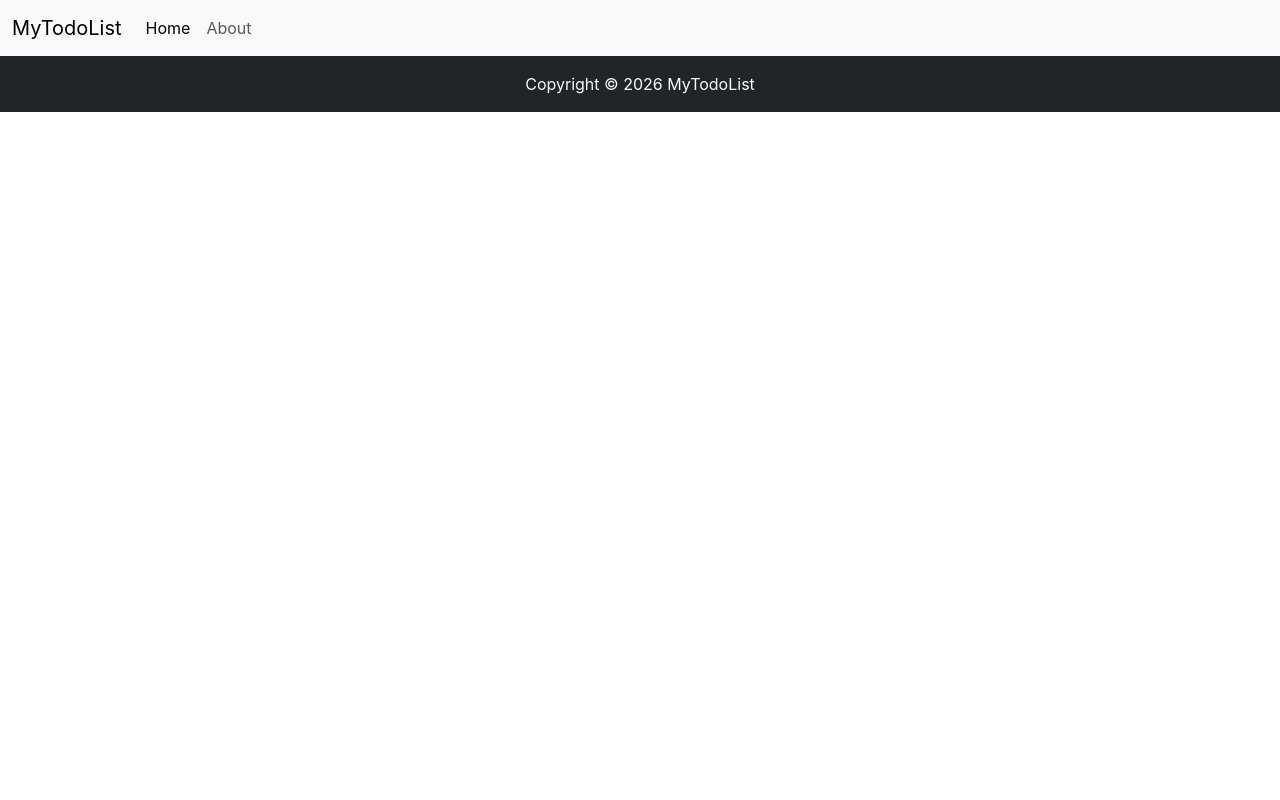
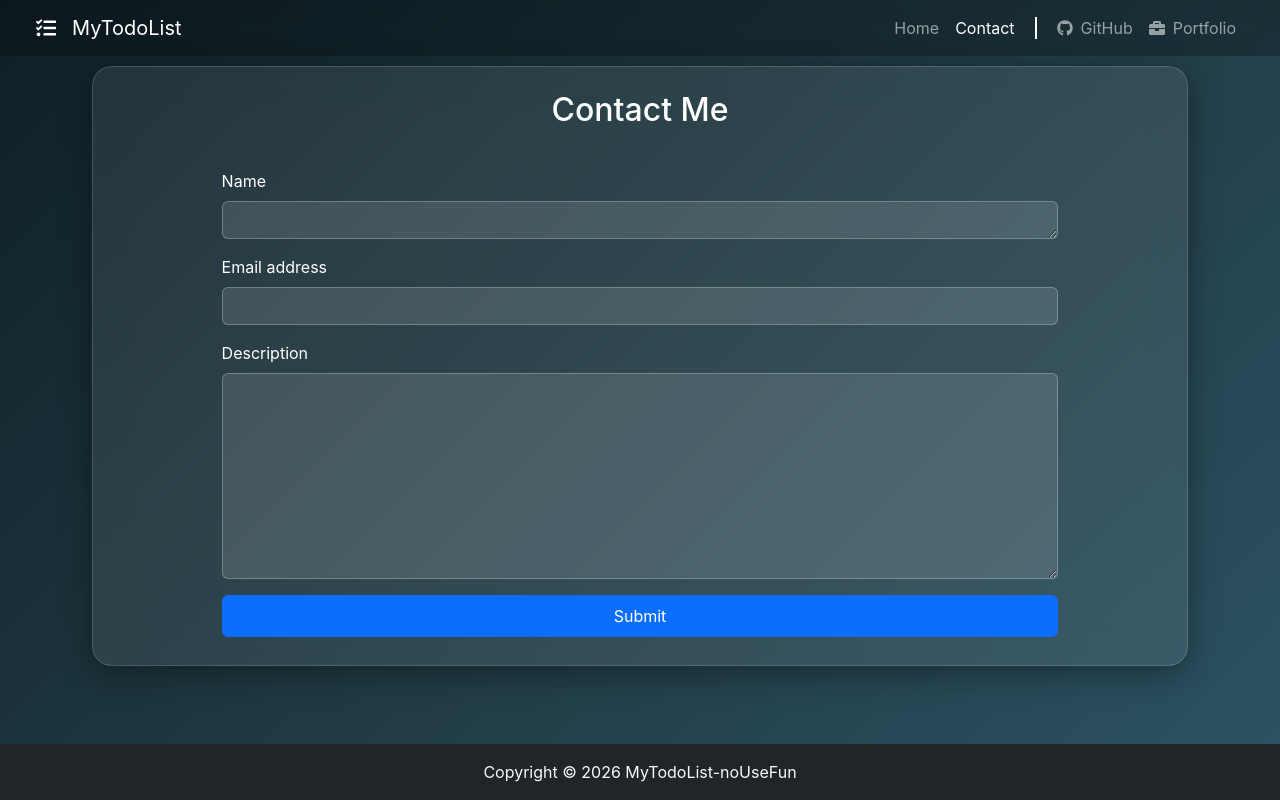
Before and after one commit to no-usefun/todoListApp, a React (Create React App) app: page /ContactMe in a window 1280 px wide. Built offline with nearby package versions, Linux system fonts and the light colour scheme.

Commit message:
COmpleted the todo app

```diff
--- a/package.json
+++ b/package.json
@@ -3,12 +3,14 @@
   "version": "0.1.0",
   "private": true,
   "dependencies": {
+    "@emailjs/browser": "^4.4.1",
     "@testing-library/dom": "^10.4.1",
     "@testing-library/jest-dom": "^6.9.1",
     "@testing-library/react": "^16.3.2",
     "@testing-library/user-event": "^13.5.0",
     "react": "^19.2.4",
     "react-dom": "^19.2.4",
+    "react-icons": "^5.5.0",
     "react-router-dom": "^7.13.1",
     "react-scripts": "^5.0.1",
     "web-vitals": "^2.1.4"
--- a/src/App.css
+++ b/src/App.css
@@ -1,22 +1,85 @@
-.todo {
-  display: grid;
-  grid-template-columns: 90% 10%;
-  border: 1px groove black;
-  margin: 20px;
-  padding: 10px;
-  width: 97%;
-  border-radius: 10px;
+body {
+  min-height: 100vh;
+  background: linear-gradient(135deg, #0f2027, #203a43, #2c5364);
+  background-attachment: fixed;
 }
 
-.todo-left {
-  grid-template-rows: 50% 50%;
-  padding: 10px;
-  display: grid;
+html,
+body,
+#root {
+  height: 100%;
 }
 
-.todo-right {
+.app-wrapper {
+  min-height: 100vh;
   display: flex;
+  flex-direction: column;
+}
+
+.main-content {
+  flex: 1;
+}
+
+.glass-card {
+  background: rgba(255, 255, 255, 0.08);
+  backdrop-filter: blur(18px);
+  -webkit-backdrop-filter: blur(18px);
+  border-radius: 20px;
+  border: 1px solid rgba(255, 255, 255, 0.15);
+  box-shadow: 0 8px 32px rgba(0, 0, 0, 0.37);
+  margin: 10px;
+}
+
+.form-control {
+  background: rgba(255, 255, 255, 0.12);
+  border: 1px solid rgba(255, 255, 255, 0.25);
+  color: white;
+}
+
+.form-control::placeholder {
+  color: rgba(255, 255, 255, 0.7);
+}
+
+.form-control:focus {
+  background: rgba(255, 255, 255, 0.18);
+  color: white;
+  box-shadow: none;
+}
+
+.glass-nav {
+  background: rgba(0, 0, 0, 0.25) !important;
+  backdrop-filter: blur(10px);
+  -webkit-backdrop-filter: blur(10px);
+}
+
+.card {
+  min-width: 260px;
+  max-width: 320px;
+  background: rgba(255, 255, 255, 0.12);
+  backdrop-filter: blur(10px);
+  border-radius: 16px;
+  border: 1px solid rgba(255, 255, 255, 0.2);
+  color: white;
+}
+
+.nav-divider {
+  width: 2px;
+  height: 22px;
+  background-color: rgb(255, 252, 252);
+  margin: 0 12px;
+  align-self: center;
+  align-items: center;
+}
+
+@media (max-width: 991px) {
+  .nav-divider {
+    display: none;
+  }
+}
+
+.contact-container {
+  min-height: 400px;
+  width: 80%;
   justify-content: center;
-  align-items: center;
-  text-align: right;
+  margin: 40px auto;
 }
--- a/src/App.js
+++ b/src/App.js
@@ -3,8 +3,8 @@ import Header from "./components/Header";
 import Todos from "./components/Todos";
 import Footer from "./components/Footer";
 import { useState, useEffect } from "react";
-import { BrowserRouter, Routes, Route, Link } from "react-router-dom";
-import About from "./components/About";
+import { BrowserRouter, Routes, Route } from "react-router-dom";
+import ContactMe from "./components/ContactMe";
 
 function App() {
   let intiTodos = [];
@@ -40,18 +40,24 @@ function App() {
   }, [todos]);
 
   return (
+    <div className="app-wrapper">
       <BrowserRouter>
         <Header title="MyTodoList" searchBar={false} />
+        <main className="main-content">
           <Routes>
             <Route
               exact
               path="/"
-          element={<Todos todos={todos} onDelete={onDelete} onAdd={onAdd} />}
+              element={
+                <Todos todos={todos} onDelete={onDelete} onAdd={onAdd} />
+              }
             />
-        <Route exact path="/about" element={<About />} />
+            <Route exact path="/ContactMe" element={<ContactMe />} />
           </Routes>
+        </main>
         <Footer />
       </BrowserRouter>
+    </div>
   );
 }
 
--- a/src/components/About.js
+++ /dev/null
@@ -1,7 +0,0 @@
-export default function About() {
-  return (
-    <div className="container">
-      <p>This is the About page for the Todo List application.</p>
-    </div>
-  );
-}
--- /dev/null
+++ b/src/components/Contact.js
@@ -0,0 +1,112 @@
+import { useState } from "react";
+import emailjs from "@emailjs/browser";
+
+export default function Contact() {
+  const [email, setEmail] = useState("");
+  const [desc, setDesc] = useState("");
+  const [username, setUsername] = useState("");
+  const [loading, setLoading] = useState(false);
+  const [success, setSuccess] = useState(false);
+  const [error, setError] = useState(false);
+
+  function handleSubmit(e) {
+    e.preventDefault();
+
+    if (!username.trim() || !email.trim() || !desc.trim()) {
+      return;
+    }
+
+    setLoading(true);
+    setError(false);
+    setSuccess(false);
+
+    emailjs
+      .send(
+        "service_si18qvc",
+        "template_iphxn1b",
+        {
+          user_name: username,
+          user_email: email,
+          message: desc,
+        },
+        "VpGUBNfj7HRCvIzb7",
+      )
+      .then(() => {
+        setLoading(false);
+        setSuccess(true);
+        setUsername("");
+        setEmail("");
+        setDesc("");
+      })
+      .catch(() => {
+        setLoading(false);
+        setError(true);
+      });
+  }
+
+  return (
+    <form onSubmit={handleSubmit}>
+      <div className="contact-container">
+        <div className="mb-3">
+          <label htmlFor="contactName" className="form-label text-white">
+            Name
+          </label>
+          <textarea
+            rows="1"
+            id="contactName"
+            className="form-control"
+            value={username}
+            onChange={(e) => setUsername(e.target.value)}
+            required
+          />
+        </div>
+        <div className="mb-3">
+          <label htmlFor="contactEmail" className="form-label text-white">
+            Email address
+          </label>
+          <input
+            type="email"
+            id="contactEmail"
+            className="form-control"
+            value={email}
+            onChange={(e) => setEmail(e.target.value)}
+            required
+          />
+        </div>
+        <div className="mb-3">
+          <label htmlFor="contactDesc" className="form-label text-white">
+            Description
+          </label>
+          <textarea
+            rows="8"
+            id="contactDesc"
+            className="form-control"
+            value={desc}
+            onChange={(e) => setDesc(e.target.value)}
+            required
+          />
+        </div>
+
+        <button
+          type="submit"
+          className="btn btn-primary w-100 py-2"
+          disabled={loading}
+        >
+          {loading ? "Sending..." : "Submit"}
+        </button>
+
+        {success && (
+          <div className="text-success mt-3 text-center">
+            Message sent successfully.
+          </div>
+        )}
+
+        {error && (
+          <div className="text-danger mt-3 text-center">
+            Something went wrong. Try again.
+          </div>
+        )}
+      </div>
+    </form>
+  );
+}
--- /dev/null
+++ b/src/components/ContactMe.js
@@ -0,0 +1,16 @@
+import Contact from "./Contact";
+
+export default function ContactMe() {
+  return (
+    <div className="container d-flex justify-content-center align-items-center">
+      <div
+        className="glass-card p-4 w-100"
+        style={{ maxWidth: "1100px", maxHeight: "600px" }}
+      >
+        <h2 className="text-center mb-4 text-white">Contact Me</h2>
+
+        <Contact />
+      </div>
+    </div>
+  );
+}
--- a/src/components/Footer.js
+++ b/src/components/Footer.js
@@ -1,7 +1,7 @@
 export default function Footer() {
   return (
-    <footer className="bg-dark text-light text-center py-3">
-      <p className="mb-0">Copyright &copy; 2026 MyTodoList</p>
+    <footer className="bg-dark text-light text-center py-3 mt-auto">
+      <p className="mb-0">Copyright &copy; 2026 MyTodoList-noUseFun</p>
     </footer>
   );
 }
--- a/src/components/Header.js
+++ b/src/components/Header.js
@@ -1,59 +1,77 @@
-import PropTypes from "prop-types";
-import { Link } from "react-router-dom";
+import { NavLink } from "react-router-dom";
+import { FaGithub, FaBriefcase, FaTasks } from "react-icons/fa";
 
-export default function Header({ title = "Your title here", searchBar }) {
+export default function Header({ title = "Your title here" }) {
   return (
-    <nav className="navbar navbar-expand-lg bg-body-tertiary">
+    <nav className="navbar navbar-expand-lg navbar-dark glass-nav px-4">
       <div className="container-fluid">
-        <Link className="navbar-brand" to="/">
+        <NavLink
+          className="navbar-brand d-flex align-items-center gap-2"
+          to="/"
+        >
+          <FaTasks className="me-2" />
           {title}
-        </Link>
+        </NavLink>
+
         <button
           className="navbar-toggler"
           type="button"
           data-bs-toggle="collapse"
           data-bs-target="#navbarSupportedContent"
-          aria-controls="navbarSupportedContent"
-          aria-expanded="false"
-          aria-label="Toggle navigation"
         >
           <span className="navbar-toggler-icon"></span>
         </button>
+
         <div className="collapse navbar-collapse" id="navbarSupportedContent">
-          <ul className="navbar-nav me-auto mb-2 mb-lg-0">
+          <ul className="navbar-nav ms-auto mb-2 mb-lg-0">
             <li className="nav-item">
-              <Link className="nav-link active" aria-current="page" to="/">
+              <NavLink
+                to="/"
+                end
+                className={({ isActive }) =>
+                  "nav-link " + (isActive ? "active" : "")
+                }
+              >
                 Home
-              </Link>
+              </NavLink>
+            </li>
+
+            <li className="nav-item">
+              <NavLink
+                to="/ContactMe"
+                className={({ isActive }) =>
+                  "nav-link " + (isActive ? "active" : "")
+                }
+              >
+                Contact
+              </NavLink>
+            </li>
+            <li className="nav-divider"></li>
+            <li className="nav-item">
+              <a
+                className="nav-link d-flex align-items-center gap-2"
+                href="https://github.com/no-usefun"
+                target="_blank"
+                rel="noopener noreferrer"
+              >
+                <FaGithub />
+                GitHub
+              </a>
             </li>
             <li className="nav-item">
-              <Link className="nav-link" to="/about">
-                About
-              </Link>
+              <a
+                className="nav-link d-flex align-items-center gap-2"
+                href="https://github.com/no-usefun"
+                target="_blank"
+                rel="noopener noreferrer"
+              >
+                <FaBriefcase />
+                Portfolio
+              </a>
             </li>
           </ul>
-          {searchBar ? (
-            <form className="d-flex" role="search">
-              <input
-                className="form-control me-2"
-                type="search"
-                placeholder="Search"
-                aria-label="Search"
-              />
-              <button className="btn btn-outline-success" type="submit">
-                Search
-              </button>
-            </form>
-          ) : (
-            ""
-          )}
         </div>
       </div>
     </nav>
   );
 }
-
-Header.propTypes = {
-  title: PropTypes.string,
-  searchBar: PropTypes.bool.isRequired,
-};
--- a/src/components/todoAdd.js
+++ b/src/components/todoAdd.js
@@ -17,9 +17,12 @@ export default function TodoAdd({ onAdd }) {
 
   return (
     <div className="container my-3">
-      <h3 className="text-center">Add a Todo Task</h3>
-      <form className="row g-3 justify-content-center" onSubmit={handleSubmit}>
-        <div className="col-auto">
+      <h3 className="text-center mb-4 text-white">Add a Todo Task</h3>
+      <form
+        className="d-flex justify-content-center align-items-center gap-3 flex-wrap"
+        onSubmit={handleSubmit}
+      >
+        <div>
           <label htmlFor="text" className="visually-hidden">
             Title
           </label>
@@ -32,7 +35,7 @@ export default function TodoAdd({ onAdd }) {
             onChange={(e) => setTitle(e.target.value)}
           />
         </div>
-        <div className="col-auto">
+        <div>
           <label htmlFor="Desc" className="visually-hidden">
             Description
           </label>
@@ -45,8 +48,11 @@ export default function TodoAdd({ onAdd }) {
             onChange={(e) => setDesc(e.target.value)}
           />
         </div>
-        <div className="col-auto">
-          <button type="submit" className="btn btn-sm btn-outline-primary mb-3">
+        <div>
+          <button
+            type="submit"
+            className="btn btn-sm btn-primary justify-content-center"
+          >
             Add Todo
           </button>
         </div>
```
Also changed, not shown: src/components/TodoDisplay.js (+9 -14 lines), src/components/Todos.js (+12 -5 lines), src/logo.svg (deleted), 1 other file (tests, documents, lock files or other folders). Lines whose indentation alone changed are shown as unchanged.
